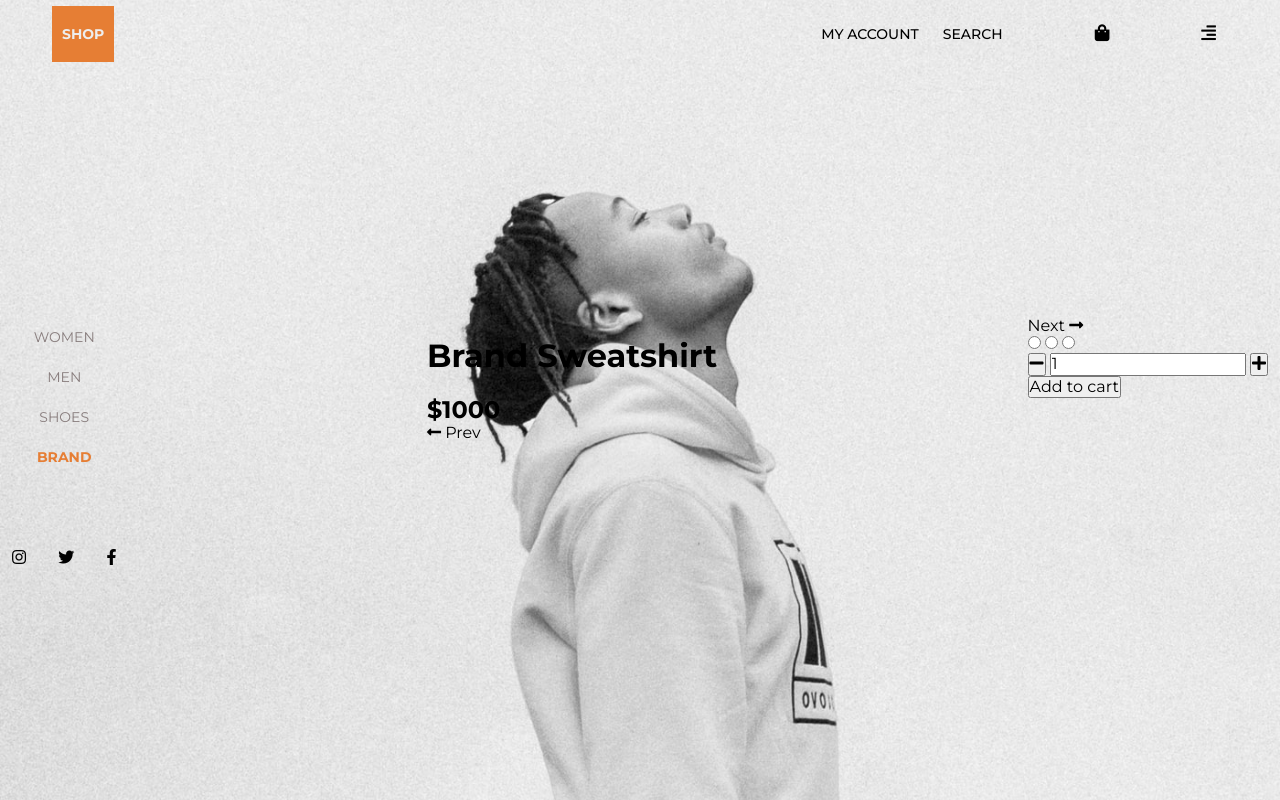
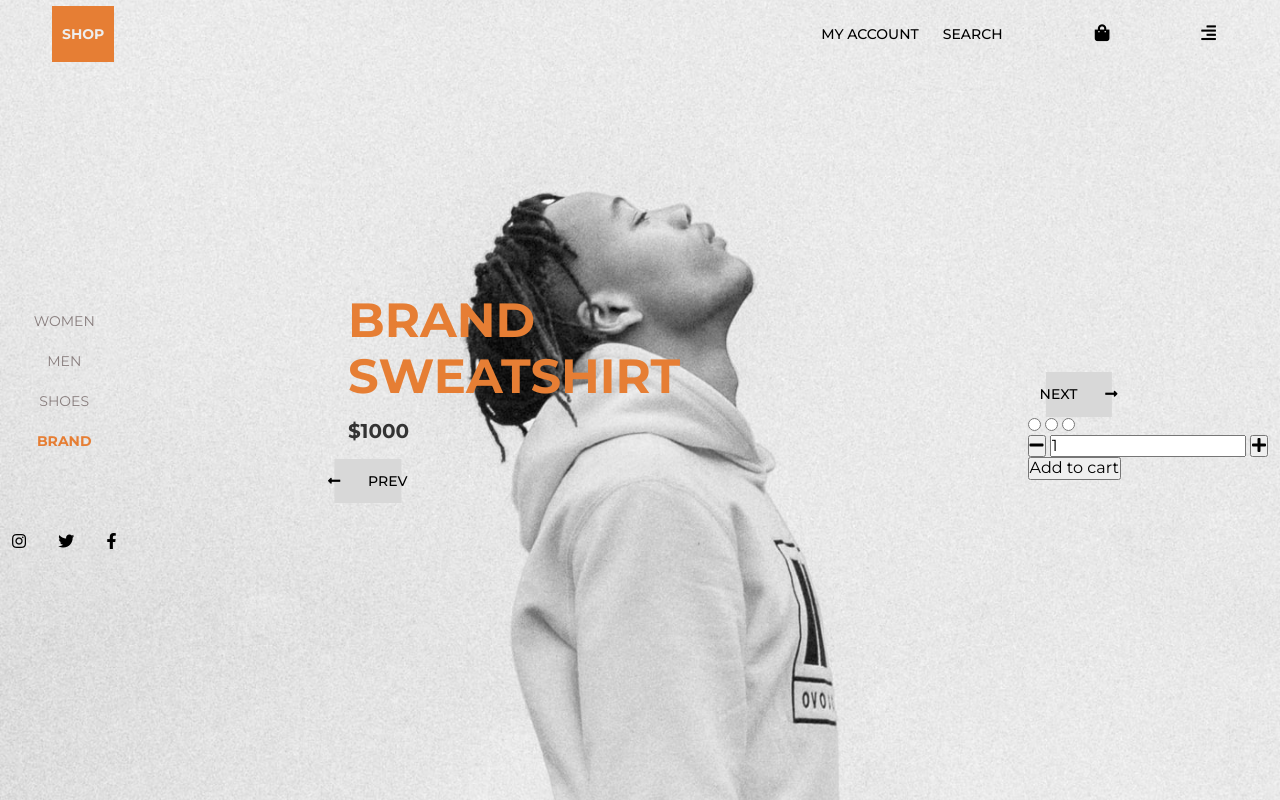
Before and after one commit to lucasnr/shop-site-challenge, a plain HTML site: page index.html in a window 1280 px wide. Drawn offline with Linux system fonts and the light colour scheme.

Commit message:
Create product styles

```diff
--- /dev/null
+++ b/assets/css/block/product.css
@@ -0,0 +1,27 @@
+.product {
+	max-width: 35vw;
+	width: 100%;
+	margin-bottom: 3.5rem;
+}
+
+.product .product__title {
+	color: #e67e34;
+	font-size: 3rem;
+	font-weight: 700;
+	margin: 0;
+	text-transform: uppercase;
+	word-spacing: 30vw;
+}
+
+.product .product__price {
+	color: #333;
+	font-size: 1.25rem;
+}
+
+.product > * + * {
+	margin-top: 1rem;
+}
+
+.product .button {
+	margin-left: -2rem;
+}
--- a/assets/css/styles.css
+++ b/assets/css/styles.css
@@ -11,11 +11,13 @@ body {
 }
 
 .main {
+	align-items: center;
+	display: flex;
+	justify-content: space-between;
 	margin-bottom: auto;
 	margin-top: auto;
 	max-width: 80rem !important;
-	display: flex;
-	justify-content: space-between;
+	padding-bottom: 2rem;
 }
 
 .container {
@@ -26,3 +28,30 @@ body {
 	padding-right: 0.75rem;
 	width: 100%;
 }
+
+.button {
+	background-color: transparent;
+	border: none;
+	display: inline-block;
+	font-size: 0.875rem;
+	font-weight: 500;
+	padding: 0.875rem 0px;
+	position: relative;
+	text-transform: uppercase;
+}
+
+.button > * {
+	margin: 0px 0.75rem;
+}
+
+.button::before {
+	background-color: #d8d8d8;
+	content: "";
+	height: 100%;
+	left: 50%;
+	position: absolute;
+	top: 0;
+	transform: translateX(-50%);
+	width: 65%;
+	z-index: -5;
+}
--- a/index.html
+++ b/index.html
@@ -10,9 +10,10 @@
 		<link rel="stylesheet" href="./assets/css/styles.css" />
 		<link rel="stylesheet" href="./assets/css/block/header.css" />
 		<link rel="stylesheet" href="./assets/css/block/sidebar.css" />
+		<link rel="stylesheet" href="./assets/css/block/product.css" />
 
 		<link
-			href="https://fonts.googleapis.com/css2?family=Montserrat:wght@400;500;700;800&display=swap"
+			href="https://fonts.googleapis.com/css2?family=Montserrat:wght@400;500;700&display=swap"
 			rel="stylesheet"
 		/>
 		<link
```
